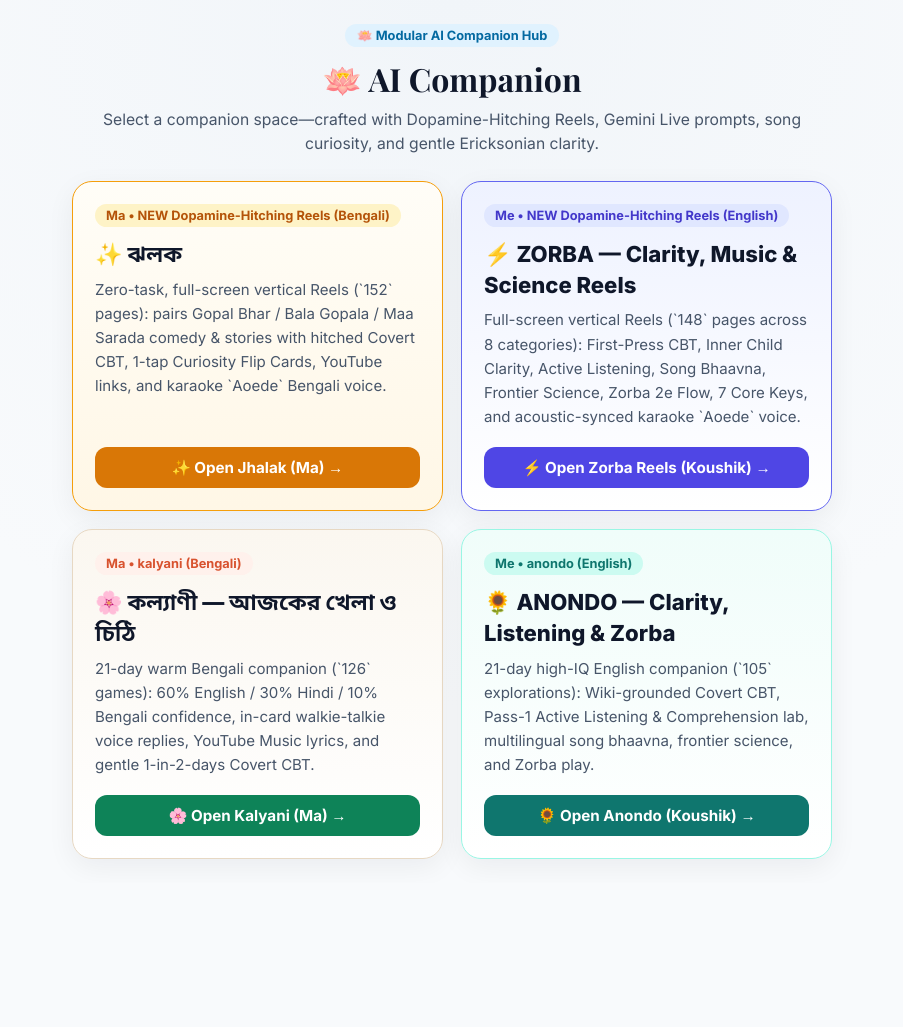
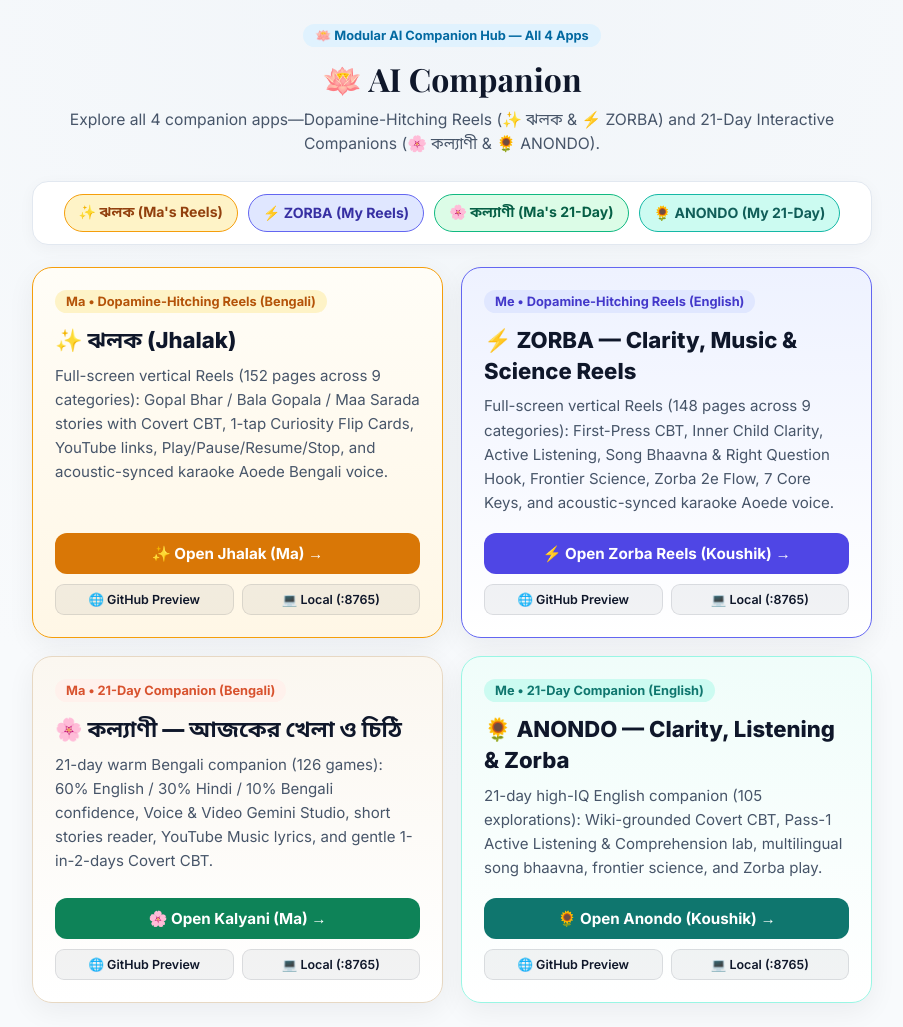
Before and after one commit to kouSeek/portfolio, a Python web app: template src/templates/index.html.j2 in a window 1280 px wide. Shown: the whole page, without its empty margins (188-1091 px from the left). Before the commit the page ends 859 px from the top, so only its background shows below. Run offline with Jinja, Linux system fonts and the light colour scheme; the template is opened without the code that fills it, so the values that code supplies are empty.

Commit message:
feat(hub): add direct quick-launch links and preview routing for all 4 apps on index.html

```diff
--- a/src/templates/index.html.j2
+++ b/src/templates/index.html.j2
@@ -30,7 +30,7 @@
       padding: 24px 16px;
     }
     .hub {
-      max-width: 760px;
+      max-width: 840px;
       width: 100%;
     }
     .hub-header {
@@ -56,6 +56,58 @@
       color: var(--muted);
       font-size: 0.98rem;
       line-height: 1.55;
+    }
+    .quick-links-bar {
+      display: flex;
+      flex-wrap: wrap;
+      gap: 10px;
+      justify-content: center;
+      margin-bottom: 22px;
+      padding: 12px 14px;
+      background: #FFFFFF;
+      border: 1.5px solid var(--border);
+      border-radius: 16px;
+      box-shadow: 0 4px 16px rgba(15, 23, 42, 0.04);
+    }
+    .quick-link-pill {
+      display: inline-flex;
+      align-items: center;
+      gap: 6px;
+      padding: 8px 14px;
+      border-radius: 999px;
+      font-size: 0.88rem;
+      font-weight: 700;
+      text-decoration: none;
+      transition: transform 0.14s ease, box-shadow 0.14s ease;
+    }
+    .quick-link-pill:hover {
+      transform: translateY(-2px);
+      box-shadow: 0 6px 14px rgba(15, 23, 42, 0.08);
+    }
+    .quick-link-pill.jhalak { background: #FEF3C7; color: #92400E; border: 1px solid #F59E0B; }
+    .quick-link-pill.zorba { background: #E0E7FF; color: #3730A3; border: 1px solid #6366F1; }
+    .quick-link-pill.kalyani { background: #DCFCE7; color: #065F46; border: 1px solid #10B981; }
+    .quick-link-pill.anondo { background: #CCFBF1; color: #115E59; border: 1px solid #14B8A6; }
+    .card-link-row {
+      display: flex;
+      gap: 8px;
+      margin-top: 10px;
+      flex-wrap: wrap;
+    }
+    .card-sub-link {
+      flex: 1;
+      text-align: center;
+      padding: 7px 10px;
+      border-radius: 9px;
+      font-size: 0.78rem;
+      font-weight: 600;
+      text-decoration: none;
+      background: rgba(15, 23, 42, 0.05);
+      color: var(--ink);
+      border: 1px solid rgba(15, 23, 42, 0.1);
+    }
+    .card-sub-link:hover {
+      background: rgba(15, 23, 42, 0.1);
     }
     .grid {
       display: grid;
@@ -138,43 +190,78 @@
 <body>
   <main class="hub">
     <header class="hub-header">
-      <div class="hub-pill">🪷 Modular AI Companion Hub</div>
+      <div class="hub-pill">🪷 Modular AI Companion Hub — All 4 Apps</div>
       <h1 class="hub-title">🪷 AI Companion</h1>
-      <p class="hub-sub">Select a companion space—crafted with Dopamine-Hitching Reels, Gemini Live prompts, song curiosity, and gentle Ericksonian clarity.</p>
+      <p class="hub-sub">Explore all 4 companion apps—Dopamine-Hitching Reels (✨ ঝলক & ⚡ ZORBA) and 21-Day Interactive Companions (🌸 কল্যাণী & 🌻 ANONDO).</p>
     </header>
+
+    <nav class="quick-links-bar" aria-label="All Companion Apps">
+      <a class="quick-link-pill jhalak" data-app="jhalak.html" href="jhalak.html">✨ ঝলক (Ma's Reels)</a>
+      <a class="quick-link-pill zorba" data-app="zorba.html" href="zorba.html">⚡ ZORBA (My Reels)</a>
+      <a class="quick-link-pill kalyani" data-app="kalyani.html" href="kalyani.html">🌸 কল্যাণী (Ma's 21-Day)</a>
+      <a class="quick-link-pill anondo" data-app="anondo.html" href="anondo.html">🌻 ANONDO (My 21-Day)</a>
+    </nav>
+
     <div class="grid">
-      <a class="persona-card jhalak" href="jhalak.html">
+      <div class="persona-card jhalak">
         <div>
-          <span class="p-badge">Ma • NEW Dopamine-Hitching Reels (Bengali)</span>
-          <h2 class="p-title">✨ ঝলক</h2>
-          <p class="p-desc">Zero-task, full-screen vertical Reels (`152` pages): pairs Gopal Bhar / Bala Gopala / Maa Sarada comedy & stories with hitched Covert CBT, 1-tap Curiosity Flip Cards, YouTube links, and karaoke `Aoede` Bengali voice.</p>
+          <span class="p-badge">Ma • Dopamine-Hitching Reels (Bengali)</span>
+          <h2 class="p-title">✨ ঝলক (Jhalak)</h2>
+          <p class="p-desc">Full-screen vertical Reels (152 pages across 9 categories): Gopal Bhar / Bala Gopala / Maa Sarada stories with Covert CBT, 1-tap Curiosity Flip Cards, YouTube links, Play/Pause/Resume/Stop, and acoustic-synced karaoke Aoede Bengali voice.</p>
         </div>
-        <span class="p-cta">✨ Open Jhalak (Ma) →</span>
-      </a>
-      <a class="persona-card zorba" href="zorba.html">
         <div>
-          <span class="p-badge">Me • NEW Dopamine-Hitching Reels (English)</span>
+          <a class="p-cta" data-app="jhalak.html" href="jhalak.html" style="text-decoration:none;">✨ Open Jhalak (Ma) →</a>
+          <div class="card-link-row">
+            <a class="card-sub-link" href="https://htmlpreview.github.io/?https://github.com/kouSeek/portfolio/blob/kalyani-reels/jhalak.html" target="_blank" rel="noopener">🌐 GitHub Preview</a>
+            <a class="card-sub-link" href="http://koushikchak.c.googlers.com:8765/jhalak.html" target="_blank" rel="noopener">💻 Local (:8765)</a>
+          </div>
+        </div>
+      </div>
+
+      <div class="persona-card zorba">
+        <div>
+          <span class="p-badge">Me • Dopamine-Hitching Reels (English)</span>
           <h2 class="p-title">⚡ ZORBA — Clarity, Music & Science Reels</h2>
-          <p class="p-desc">Full-screen vertical Reels (`148` pages across 8 categories): First-Press CBT, Inner Child Clarity, Active Listening, Song Bhaavna, Frontier Science, Zorba 2e Flow, 7 Core Keys, and acoustic-synced karaoke `Aoede` voice.</p>
+          <p class="p-desc">Full-screen vertical Reels (148 pages across 9 categories): First-Press CBT, Inner Child Clarity, Active Listening, Song Bhaavna & Right Question Hook, Frontier Science, Zorba 2e Flow, 7 Core Keys, and acoustic-synced karaoke Aoede voice.</p>
         </div>
-        <span class="p-cta">⚡ Open Zorba Reels (Koushik) →</span>
-      </a>
-      <a class="persona-card kalyani" href="kalyani.html">
         <div>
-          <span class="p-badge">Ma • kalyani (Bengali)</span>
+          <a class="p-cta" data-app="zorba.html" href="zorba.html" style="text-decoration:none;">⚡ Open Zorba Reels (Koushik) →</a>
+          <div class="card-link-row">
+            <a class="card-sub-link" href="https://htmlpreview.github.io/?https://github.com/kouSeek/portfolio/blob/kalyani-reels/zorba.html" target="_blank" rel="noopener">🌐 GitHub Preview</a>
+            <a class="card-sub-link" href="http://koushikchak.c.googlers.com:8765/zorba.html" target="_blank" rel="noopener">💻 Local (:8765)</a>
+          </div>
+        </div>
+      </div>
+
+      <div class="persona-card kalyani">
+        <div>
+          <span class="p-badge">Ma • 21-Day Companion (Bengali)</span>
           <h2 class="p-title">🌸 কল্যাণী — আজকের খেলা ও চিঠি</h2>
-          <p class="p-desc">21-day warm Bengali companion (`126` games): 60% English / 30% Hindi / 10% Bengali confidence, in-card walkie-talkie voice replies, YouTube Music lyrics, and gentle 1-in-2-days Covert CBT.</p>
+          <p class="p-desc">21-day warm Bengali companion (126 games): 60% English / 30% Hindi / 10% Bengali confidence, Voice & Video Gemini Studio, short stories reader, YouTube Music lyrics, and gentle 1-in-2-days Covert CBT.</p>
         </div>
-        <span class="p-cta">🌸 Open Kalyani (Ma) →</span>
-      </a>
-      <a class="persona-card anondo" href="anondo.html">
         <div>
-          <span class="p-badge">Me • anondo (English)</span>
+          <a class="p-cta" data-app="kalyani.html" href="kalyani.html" style="text-decoration:none;">🌸 Open Kalyani (Ma) →</a>
+          <div class="card-link-row">
+            <a class="card-sub-link" href="https://htmlpreview.github.io/?https://github.com/kouSeek/portfolio/blob/kalyani-reels/kalyani.html" target="_blank" rel="noopener">🌐 GitHub Preview</a>
+            <a class="card-sub-link" href="http://koushikchak.c.googlers.com:8765/kalyani.html" target="_blank" rel="noopener">💻 Local (:8765)</a>
+          </div>
+        </div>
+      </div>
+
+      <div class="persona-card anondo">
+        <div>
+          <span class="p-badge">Me • 21-Day Companion (English)</span>
           <h2 class="p-title">🌻 ANONDO — Clarity, Listening & Zorba</h2>
-          <p class="p-desc">21-day high-IQ English companion (`105` explorations): Wiki-grounded Covert CBT, Pass-1 Active Listening & Comprehension lab, multilingual song bhaavna, frontier science, and Zorba play.</p>
+          <p class="p-desc">21-day high-IQ English companion (105 explorations): Wiki-grounded Covert CBT, Pass-1 Active Listening & Comprehension lab, multilingual song bhaavna, frontier science, and Zorba play.</p>
         </div>
-        <span class="p-cta">🌻 Open Anondo (Koushik) →</span>
-      </a>
+        <div>
+          <a class="p-cta" data-app="anondo.html" href="anondo.html" style="text-decoration:none;">🌻 Open Anondo (Koushik) →</a>
+          <div class="card-link-row">
+            <a class="card-sub-link" href="https://htmlpreview.github.io/?https://github.com/kouSeek/portfolio/blob/kalyani-reels/anondo.html" target="_blank" rel="noopener">🌐 GitHub Preview</a>
+            <a class="card-sub-link" href="http://koushikchak.c.googlers.com:8765/anondo.html" target="_blank" rel="noopener">💻 Local (:8765)</a>
+          </div>
+        </div>
+      </div>
     </div>
   </main>
   <script>
@@ -211,6 +298,22 @@
       apply();
       if (typeof setTimeout === "function") setTimeout(apply, 90);
     })();
+
+    (function hydrateHubAppLinks() {
+      try {
+        if (typeof location === "undefined" || typeof document === "undefined") return;
+        const isHtmlPreview = /htmlpreview\.github\.io/i.test(location.hostname || "") || /github\.com\/kouSeek\/portfolio\/blob\//i.test(location.search || "");
+        if (!isHtmlPreview) return;
+        const m = (location.search || "").match(/https:\/\/github\.com\/kouSeek\/portfolio\/blob\/([^/]+)\//i);
+        const branch = (m && m[1]) ? m[1] : "kalyani-reels";
+        document.querySelectorAll("a[data-app]").forEach(a => {
+          const appFile = a.getAttribute("data-app");
+          if (appFile) {
+            a.href = "https://htmlpreview.github.io/?https://github.com/kouSeek/portfolio/blob/" + branch + "/" + appFile;
+          }
+        });
+      } catch (e) {}
+    })();
   </script>
 </body>
 </html>
```
Also changed, not shown: index.html (+127 -24 lines), tests/test_ui_and_vm_behavior.py (+2 -0 lines).
